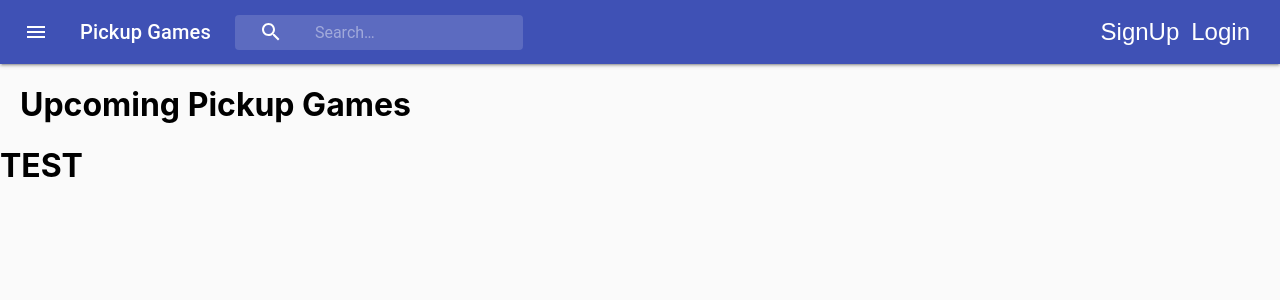
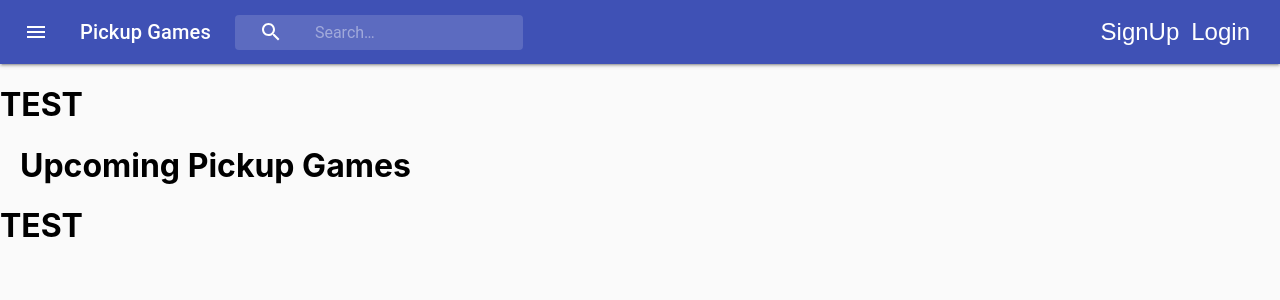
Before and after one commit to juancbaires/Playgroundz-FrontEnd, a React (Create React App) app: page /event/1 in a window 1280 px wide. Shown: the top 300 px of the page. Built offline with nearby package versions, Linux system fonts and the light colour scheme; no server answers.

Commit message:
conditional rendering

```diff
--- a/src/Components/App.js
+++ b/src/Components/App.js
@@ -92,6 +92,8 @@ class App extends Component {
       }))
   }
   render() {
+    const isLoggedIn = this.state.isLoggedIn;
+
     return (
       <div className="appBackground">
         <Header />
@@ -104,7 +106,7 @@ class App extends Component {
             <Route path="/logout" render={() => <Logout isLoggedIn={this.state.isLoggedIn} handleLogOut={this.state.handleLogOut} />} />
             <Route path="/login" render={() => <Login isLoggedIn={this.state.isLoggedIn} handleInput={this.handleInput} handleLogIn={this.handleLogIn} loginError={this.state.loginError} />} />
             {/* Home Page / main landingpage */}
-            <Route path="/" render={() => <Home event={this.state.event} />} />
+            <Route path="/" render={() => <Home isLoggedIn={this.state.isLoggedIn} />} />
           </Switch>
         </main>
       </div>
--- a/src/Components/Home/Home.js
+++ b/src/Components/Home/Home.js
@@ -2,7 +2,7 @@ import React, { Component } from 'react';
 import EventList from '../EventList/EventList';
 import './Home.css';
 import Event from '../Event/Event';
-import { Route, Switch, BrowserRouter as Router } from 'react-router-dom';
+import { Route } from 'react-router-dom';
 
 class Home extends Component {
 
@@ -20,14 +20,25 @@ class Home extends Component {
     // const listEvents = events.map(evt => {
 
     render() {
+        const isLoggedIn = this.props.isLoggedIn;
             return (
                 <div>
+               { isLoggedIn ? (
+                   <div>
                     <h1 className="upcoming-games-header">Upcoming Pickup Games</h1>
-                <Switch>
                         <Route exact path="/" render={() => <EventList listOfEvents={this.state.event}/>}/>
                         <Route exact path="/event/:id" render={() => <Event event={this.state.event}/>}/>
-                </Switch>
                     </div>
+                ) : (
+                    <div>
+                    <h1>TEST</h1>
+                    <h1 className="upcoming-games-header">Upcoming Pickup Games</h1>
+                        <Route exact path="/" render={() => <EventList listOfEvents={this.state.event}/>}/>
+                        <Route exact path="/event/:id" render={() => <Event event={this.state.event}/>}/>
+                    </div>
+                 )}
+                 </div>
+
             )
     }
 }
```
Lines whose indentation alone changed are shown as unchanged.
